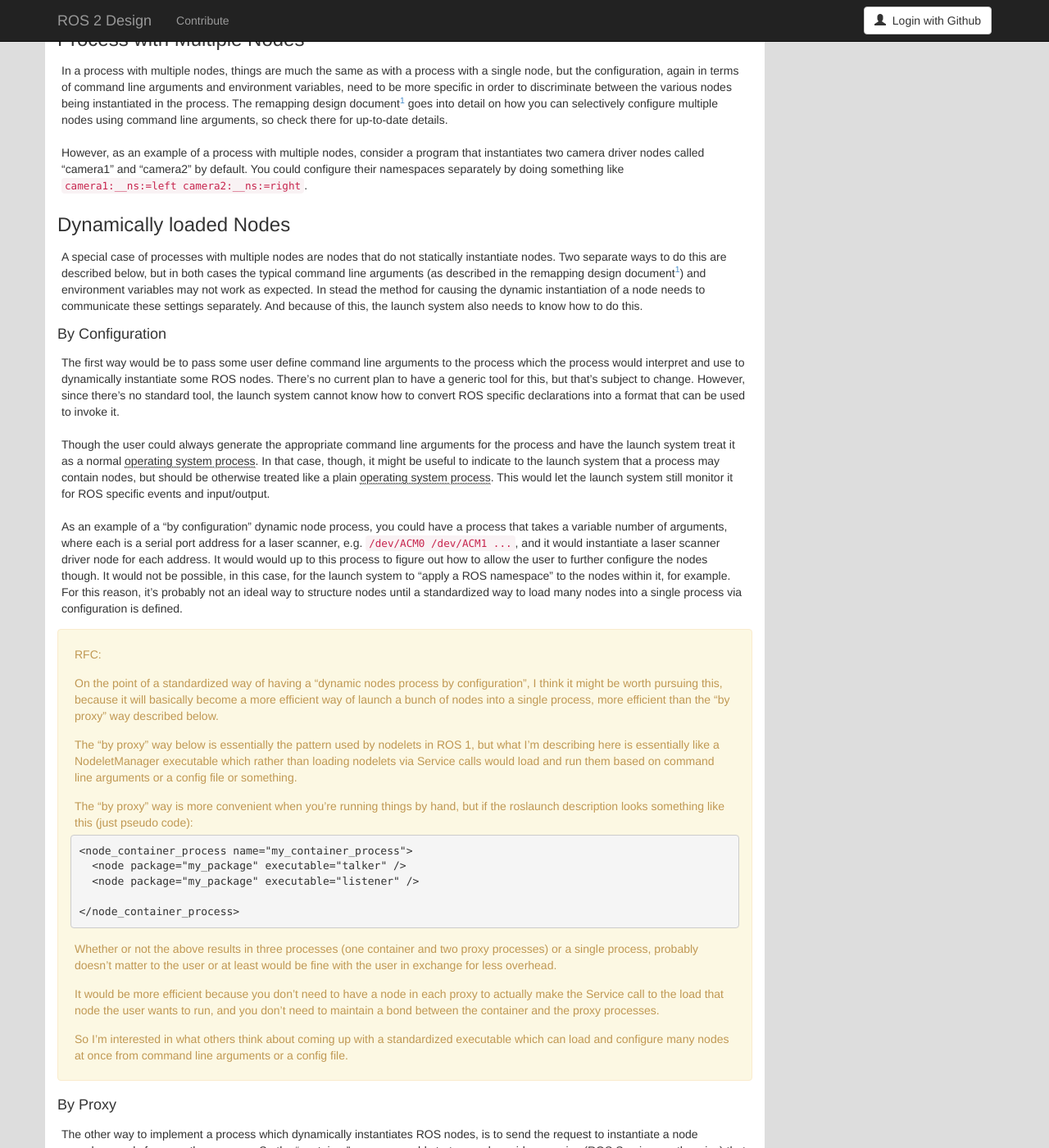
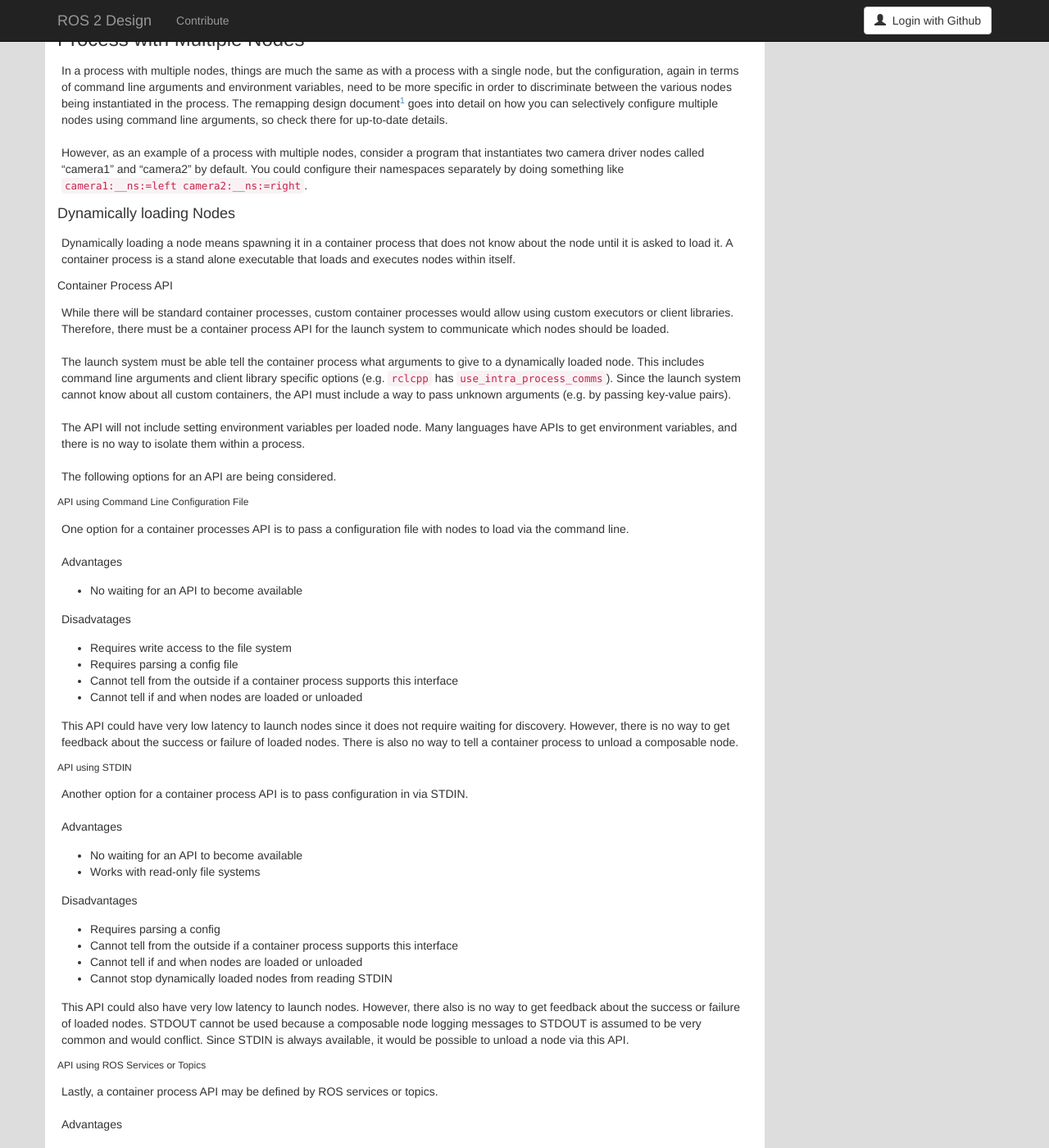
Before and after one commit to ros2/design, a Jekyll site: the page built from articles/150_roslaunch.md, in a window 1280 px wide and 1400 px high, scrolled down 10155 px. Shown: the whole window at 82% size. Built offline with Jekyll 4.4.1, drawn with Linux system fonts in a browser that asks for light colours; nearby versions of some CDN libraries; some of the changed text lies outside the part shown.

Commit message:
Proposal for dynamically composed nodes

````diff
--- a/articles/150_roslaunch.md
+++ b/articles/150_roslaunch.md
@@ -428,62 +428,168 @@
 However, as an example of a process with multiple nodes, consider a program that instantiates two camera driver nodes called "camera1" and "camera2" by default.
 You could configure their namespaces separately by doing something like `camera1:__ns:=left camera2:__ns:=right`.
 
-### Dynamically loaded Nodes
+#### Dynamically loading Nodes
 
-A special case of processes with multiple nodes are nodes that do not statically instantiate nodes.
-Two separate ways to do this are described below, but in both cases the typical command line arguments (as described in the remapping design document[^static_remapping]) and environment variables may not work as expected.
-In stead the method for causing the dynamic instantiation of a node needs to communicate these settings separately.
-And because of this, the launch system also needs to know how to do this.
+Dynamically loading a node means spawning it in a container process that does not know about the node until it is asked to load it.
+A container process is a stand alone executable that loads and executes nodes within itself.
 
-#### By Configuration
+##### Container Process API
 
-The first way would be to pass some user define command line arguments to the process which the process would interpret and use to dynamically instantiate some ROS nodes.
-There's no current plan to have a generic tool for this, but that's subject to change.
-However, since there's no standard tool, the launch system cannot know how to convert ROS specific declarations into a format that can be used to invoke it.
+While there will be standard container processes, custom container processes would allow using custom executors or client libraries.
+Therefore, there must be a container process API for the launch system to communicate which nodes should be loaded.
 
-Though the user could always generate the appropriate command line arguments for the process and have the launch system treat it as a normal operating system process.
-In that case, though, it might be useful to indicate to the launch system that a process may contain nodes, but should be otherwise treated like a plain operating system process.
-This would let the launch system still monitor it for ROS specific events and input/output.
+The launch system must be able tell the container process what arguments to give to a dynamically loaded node.
+This includes command line arguments and client library specific options (e.g. `rclcpp` has `use_intra_process_comms`).
+Since the launch system cannot know about all custom containers, the API must include a way to pass unknown arguments (e.g. by passing key-value pairs).
 
-As an example of a "by configuration" dynamic node process, you could have a process that takes a variable number of arguments, where each is a serial port address for a laser scanner, e.g. `/dev/ACM0 /dev/ACM1 ...`, and it would instantiate a laser scanner driver node for each address.
-It would would up to this process to figure out how to allow the user to further configure the nodes though.
-It would not be possible, in this case, for the launch system to "apply a ROS namespace" to the nodes within it, for example.
-For this reason, it's probably not an ideal way to structure nodes until a standardized way to load many nodes into a single process via configuration is defined.
+The API will not include setting environment variables per loaded node.
+Many languages have APIs to get environment variables, and there is no way to isolate them within a process.
 
-<div class="alert alert-warning" markdown="1">
-RFC:
+The following options for an API are being considered.
 
-On the point of a standardized way of having a "dynamic nodes process by configuration", I think it might be worth pursuing this, because it will basically become a more efficient way of launch a bunch of nodes into a single process, more efficient than the "by proxy" way described below.
+###### API using Command Line Configuration File
+One option for a container processes API is to pass a configuration file with nodes to load via the command line.
 
-The "by proxy" way below is essentially the pattern used by nodelets in ROS 1, but what I'm describing here is essentially like a NodeletManager executable which rather than loading nodelets via Service calls would load and run them based on command line arguments or a config file or something.
+Advantages
+* No waiting for an API to become available
 
-The "by proxy" way is more convenient when you're running things by hand, but if the roslaunch description looks something like this (just pseudo code):
+Disadvatages
+* Requires write access to the file system
+* Requires parsing a config file
+* Cannot tell from the outside if a container process supports this interface
+* Cannot tell if and when nodes are loaded or unloaded
 
-```xml
-<node_container_process name="my_container_process">
-  <node package="my_package" executable="talker" />
-  <node package="my_package" executable="listener" />
+This API could have very low latency to launch nodes since it does not require waiting for discovery.
+However, there is no way to get feedback about the success or failure of loaded nodes.
+There is also no way to tell a container process to unload a composable node.
 
-</node_container_process>
+###### API using STDIN
+
+Another option for a container process API is to pass configuration in via STDIN.
+
+Advantages
+* No waiting for an API to become available
+* Works with read-only file systems
+
+Disadvantages
+* Requires parsing a config
+* Cannot tell from the outside if a container process supports this interface
+* Cannot tell if and when nodes are loaded or unloaded
+* Cannot stop dynamically loaded nodes from reading STDIN
+
+This API could also have very low latency to launch nodes.
+However, there also is no way to get feedback about the success or failure of loaded nodes.
+STDOUT cannot be used because a composable node logging messages to STDOUT is assumed to be very common and would conflict.
+Since STDIN is always available, it would be possible to unload a node via this API.
+
+###### API using ROS Services or Topics
+
+Lastly, a container process API may be defined by ROS services or topics.
+
+Advantages
+* No config file parsing
+* Works with read-only file systems
+* Can indicate if a node was successfully loaded
+* Can create API to trigger launch events
+* Can tell if a container process supports this interface
+
+Disadvantages
+* Must wait for the service API to become available
+* Cannot stop dynamically loaded nodes from creating the same services
+
+This is the only option discussed which can communicate the success or failure of dynamically launched nodes.
+It is also the only option that allows introspection.
+However, this option has the highest potential delay from when the container process is spawned to when nodes may be loaded.
+
+##### Proposed Container process API
+
+This is a proposal for a container process API to be used by the launch system.
+
+###### Command Line Arguments
+The container process must accept command line arguments including log level, remapping, and parameters.
+These command line arguments must not be applied to dynamically launched nodes.
+The launch system will pass these arguments to the container process in the same way it would pass them to a node.
+If a remap rule would apply to a launch service, the launch system should try to use the remapped service name instead.
+
+###### ROS Services
+The container process must offer all of the following services.
+
+* `_launch/load_node`
+* `_launch/unload_node`
+* `_launch/list_nodes`
+
+The services are hidden to avoid colliding with user created services.
+`load_node` will be called by the launch system when a composable node is to be dynamically loaded, and `unload_node` destroys a composable node.
+`list_nodes` is not called by launch system, and is only provided for introspection.
+
+####### load_node
+
+```
+# A ROS package the composable node can be found in
+string package_name
+# a plugin within that package
+string plugin_name
+
+# Name the composable node should use
+string node_name
+# Namespace the composable node should use
+string namespace
+# Values from message rcl_interfaces/Log
+uint8 log_level
+# Remap rules
+# TODO(sloretz) rcl_interfaces message for remap rules?
+string[] remap_rules
+# Parameters to set
+rcl_interfaces/Parameter[] parameters
+
+# key/value arguments that are specific to a type of container process
+rcl_interfaces/Parameter extra_arguments
+---
+# True if the node was successfully loaded
+bool success
+# Name of the loaded composable node (including namespace)
+string full_node_name
 ```
 
-Whether or not the above results in three processes (one container and two proxy processes) or a single process, probably doesn't matter to the user or at least would be fine with the user in exchange for less overhead.
+####### unload_node
 
-It would be more efficient because you don't need to have a node in each proxy to actually make the Service call to the load that node the user wants to run, and you don't need to maintain a bond between the container and the proxy processes.
+```
+# Full node name including namespace
+string full_node_name
+---
+# True if the node existed and was unloaded
+bool success
+```
 
-So I'm interested in what others think about coming up with a standardized executable which can load and configure many nodes at once from command line arguments or a config file.
-</div>
+####### list_nodes
 
-#### By Proxy
+```
+---
+# List of full node names including namespace
+string[] full_node_names
+```
 
-The other way to implement a process which dynamically instantiates ROS nodes, is to send the request to instantiate a node asynchronously from another process.
-So the "container" process would start up and provide a service (ROS Service or otherwise) that lets external processes request a node be instantiated with a given set of configurations.
+###### Exit Code
+If the container proces is asked to shutdown due to normal [Termination], then the exit code must be 0.
+If it exits due to an error then exit code must be any other number.
 
-One form this can take is by providing a "proxy" process which doesn't actually run the node, but instead loads it into an already running container and just stays running until the node is shutdown in the remote container.
-This pattern is used by the "nodelets" in ROS 1.
-It's a useful pattern when you're running nodes by hand but you want them to share a process and don't want to write your own program to do that.
+##### Parallel vs Sequential Loading of Node
 
-There are a few other forms this can take, but the common thread between them is that a process instantiates nodes dynamically based on asynchronous input from external actors (proxy's), and that the configuration for those nodes is communicated through something other than command line arguments and environment variables.
+If it is possible to load multiple nodes in parallel, then it needs to be decided how to load the nodes.
+The container process should load nodes as soon as it is asked.
+It should be up to the launch system to decide whether to load nodes in parallel or sequentially.
+If multiple nodes of the same type are to be launched, then the launch system should load the nodes sequentially so each is able to remap it's name before the next is loaded.
+If they are of different types then the launch system may choose to try to load them in parallel, where the exact order they get loaded is determined by chance or the container process.
+
+##### Registration of Composable Nodes
+
+How Composable nodes are registered is not defined by this document.
+Instead, the container process is responsible for knowing how to find nodes it is asked to load.
+For example, a container process might use pluginlib for rclcpp nodes, or python entry points for rclpy nodes.
+
+##### Duplicate Node Handling
+
+If a container process is asked to load a node with a full node name matching an existing node, then it must reject the request.
 
 ## Event Subsystem
 
````
